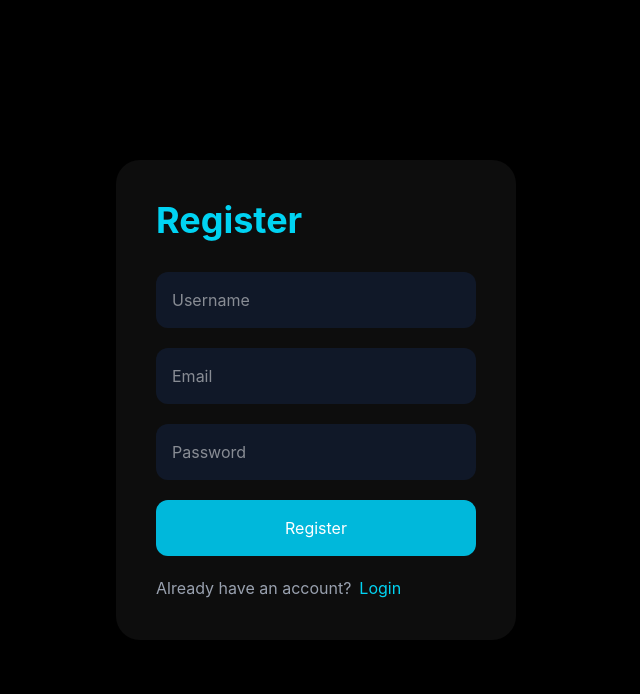
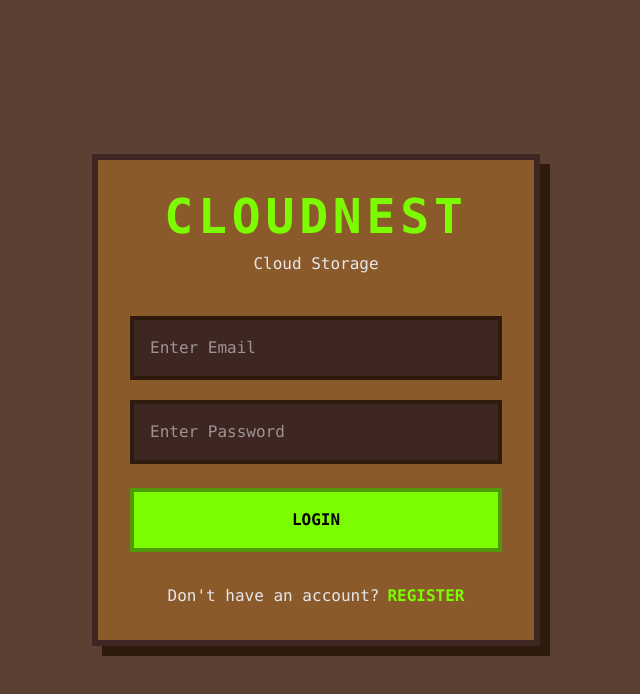
Before and after one commit to Abhayab24/CloudNest, a React app in the folder frontend/: page / in a window 1280 px wide. Before the commit this address led to /register. Shown: the top 694 px of the page, without its empty margins (324-964 px from the left). Built offline with nearby package versions, Linux system fonts and the light colour scheme; the HTML template or start-up script is replaced by a standard one.

Commit message:
Fix:Ui is changed to Minecraft Pixel style UI

```diff
--- a/frontend/src/App.jsx
+++ b/frontend/src/App.jsx
@@ -19,15 +19,18 @@ export default function App() {
 
       <Routes>
 
-        {/* Default Route */}
+        {/* Homepage */}
 
         <Route
           path="/"
-          element={
-            token
-            ? <Navigate to="/dashboard" />
-            : <Navigate to="/register" />
-          }
+          element={<Login />}
+        />
+
+        {/* Login */}
+
+        <Route
+          path="/login"
+          element={<Login />}
         />
 
         {/* Register */}
@@ -37,14 +40,7 @@ export default function App() {
           element={<Register />}
         />
 
-        {/* Login */}
-
-        <Route
-          path="/login"
-          element={<Login />}
-        />
-
-        {/* Dashboard */}
+        {/* Protected Dashboard */}
 
         <Route
           path="/dashboard"
--- a/frontend/src/pages/Dashboard.jsx
+++ b/frontend/src/pages/Dashboard.jsx
@@ -4,8 +4,6 @@ export default function Dashboard() {
 
   const [files, setFiles] = useState([]);
   const [visibility, setVisibility] = useState("private");
-
-  /* Fetch Files */
 
   const fetchFiles = async () => {
 
@@ -52,8 +50,9 @@ export default function Dashboard() {
 
     try {
 
-      await fetch("http://localhost:5000/upload", {
-
+      await fetch(
+        "http://localhost:5000/upload",
+        {
           method: "POST",
 
           headers: {
@@ -61,7 +60,8 @@ export default function Dashboard() {
           },
 
           body: formData
-      });
+        }
+      );
 
       fetchFiles();
 
@@ -78,11 +78,8 @@ export default function Dashboard() {
     try {
 
       await fetch(
-
         `http://localhost:5000/delete/${encodeURIComponent(fileName)}`,
-
         {
-
           method: "DELETE",
 
           headers: {
@@ -105,56 +102,60 @@ export default function Dashboard() {
 
     localStorage.removeItem("token");
 
-    window.location.href = "/login";
+    window.location.href = "/";
   };
 
   return (
 
-    <div className="min-h-screen bg-black text-white p-10">
+    <div className="min-h-screen bg-[#5C4033] text-white p-8 font-mono">
 
       {/* Navbar */}
 
-      <div className="flex justify-between items-center mb-10">
+      <div className="flex justify-between items-center mb-10 bg-[#3E2723] border-4 border-[#2E1B0E] p-5">
 
-        <h1 className="text-5xl font-bold text-cyan-400">
-          CloudNest
+        <div>
+
+          <h1 className="text-5xl font-bold text-[#7CFC00] tracking-widest">
+            CLOUDNEST
           </h1>
+
+
+
+        </div>
 
         <button
           onClick={logout}
-          className="bg-red-500 px-5 py-3 rounded-xl hover:bg-red-600"
+          className="bg-red-700 border-4 border-red-900 px-6 py-3 hover:bg-red-600 active:translate-y-1"
         >
           Logout
         </button>
 
       </div>
 
-      {/* Upload */}
+      {/* Upload Box */}
 
-      <div className="border-2 border-dashed border-cyan-500 rounded-3xl p-16 text-center bg-white/5">
+      <div className="bg-[#8B5A2B] border-4 border-[#5D3A1A] p-8 mb-10">
 
-        <h2 className="text-3xl mb-5 font-semibold">
-          Upload Files
+        <h2 className="text-3xl font-bold mb-3 text-[#7CFC00]">
+          Upload File
         </h2>
 
-        <p className="text-gray-400 mb-6">
-          Upload and share your files securely
+        <p className="mb-6 text-gray-200">
+          Store your blocks securely
         </p>
+
+        <div className="flex flex-col md:flex-row gap-5">
 
           <input
             type="file"
             onChange={handleUpload}
-          className="bg-gray-900 p-4 rounded-xl"
+            className="bg-[#3E2723] border-4 border-[#2E1B0E] p-4 w-full"
           />
-
-        {/* Visibility */}
-
-        <div className="mt-5">
 
           <select
             value={visibility}
             onChange={(e) => setVisibility(e.target.value)}
-            className="bg-gray-900 p-4 rounded-xl"
+            className="bg-[#3E2723] border-4 border-[#2E1B0E] p-4"
           >
 
             <option value="private">
@@ -173,32 +174,54 @@ export default function Dashboard() {
 
       {/* Files */}
 
-      <div className="grid grid-cols-1 md:grid-cols-3 gap-6 mt-10">
+      <h2 className="text-4xl font-bold mb-8 text-[#7CFC00]">
+        Inventory
+      </h2>
+
+      <div className="grid grid-cols-1 md:grid-cols-2 lg:grid-cols-3 gap-6">
 
         {files.map((file, index) => (
 
           <div
             key={index}
-            className="bg-white/5 border border-white/10 rounded-2xl p-6"
+            className="bg-[#8B5A2B] border-4 border-[#5D3A1A] p-6 hover:scale-[1.02] transition"
           >
 
-            <h2 className="text-xl font-semibold mb-3 break-words">
+            <div className="text-5xl mb-4">
+              📦
+            </div>
+
+            <h2 className="text-xl break-words font-bold mb-2">
 
   {file.fileName || file}
 
 </h2>
 
-            <p className="text-gray-400 mb-5">
+<p className="text-sm text-gray-200 mb-4">
+
+  Uploaded by: {file.uploadedBy || "Unknown"}
+
+</p>
+
+            <div className="mb-5">
+
+              <span
+                className={`px-4 py-2 border-2 font-bold ${
+                  file.visibility === "public"
+                  ? "bg-green-700 border-green-900"
+                  : "bg-yellow-700 border-yellow-900"
+                }`}
+              >
 
                 {file.visibility
                   ? file.visibility.toUpperCase()
                   : "PRIVATE"}
 
-            </p>
+              </span>
+
+            </div>
 
             <div className="flex gap-3">
-
-              {/* Secure Download */}
 
               <button
 
@@ -212,18 +235,16 @@ export default function Dashboard() {
                   );
                 }}
 
-                className="bg-cyan-500 px-4 py-2 rounded-lg hover:bg-cyan-600"
+                className="flex-1 bg-green-700 border-4 border-green-900 py-3 font-bold hover:bg-green-600 active:translate-y-1"
               >
                 Download
               </button>
-
-              {/* Delete */}
 
               <button
 
                 onClick={() => deleteFile(file.fileName || file)}
 
-                className="bg-red-500 px-4 py-2 rounded-lg hover:bg-red-600"
+                className="flex-1 bg-red-700 border-4 border-red-900 py-3 font-bold hover:bg-red-600 active:translate-y-1"
               >
                 Delete
               </button>
--- a/frontend/src/pages/Login.jsx
+++ b/frontend/src/pages/Login.jsx
@@ -1,9 +1,7 @@
 import { useState } from "react";
-import { useNavigate, Link } from "react-router-dom";
+import { Link } from "react-router-dom";
 
 export default function Login() {
-
-  const navigate = useNavigate();
 
   const [formData, setFormData] = useState({
     email: "",
@@ -43,8 +41,6 @@ export default function Login() {
 
         localStorage.setItem("token", data.token);
 
-        alert("Login Successful");
-
         window.location.href = "/dashboard";
 
       } else {
@@ -60,53 +56,64 @@ export default function Login() {
 
   return (
 
-    <div className="min-h-screen bg-black flex justify-center items-center text-white">
+    <div className="min-h-screen bg-[#5C4033] flex justify-center items-center px-5 font-mono">
 
-      <form
-        onSubmit={handleSubmit}
-        className="bg-white/5 p-10 rounded-3xl w-[400px]"
-      >
+      <div className="w-full max-w-md bg-[#8B5A2B] border-[6px] border-[#3E2723] p-8 shadow-[10px_10px_0px_#2E1B0E]">
 
-        <h1 className="text-4xl font-bold mb-8 text-cyan-400">
-          Login
+        {/* Logo */}
+
+        <h1 className="text-5xl text-center font-bold text-[#7CFC00] tracking-widest mb-3">
+          CLOUDNEST
         </h1>
+
+        <p className="text-center text-gray-200 mb-10">
+          Cloud Storage
+        </p>
+
+        {/* Form */}
+
+        <form onSubmit={handleSubmit}>
 
           <input
             type="email"
             name="email"
-          placeholder="Email"
+            placeholder="Enter Email"
             onChange={handleChange}
-          className="w-full p-4 mb-5 bg-gray-900 rounded-xl"
+            className="w-full p-4 mb-5 bg-[#3E2723] border-[4px] border-[#2E1B0E] text-white outline-none"
           />
 
           <input
             type="password"
             name="password"
-          placeholder="Password"
+            placeholder="Enter Password"
             onChange={handleChange}
-          className="w-full p-4 mb-5 bg-gray-900 rounded-xl"
+            className="w-full p-4 mb-6 bg-[#3E2723] border-[4px] border-[#2E1B0E] text-white outline-none"
           />
 
           <button
-          className="w-full bg-cyan-500 p-4 rounded-xl hover:bg-cyan-600"
+            className="w-full bg-[#7CFC00] border-[4px] border-[#4E9A06] text-black font-bold p-4 hover:bg-[#8FFF00] active:translate-y-1 transition"
           >
-          Login
+            LOGIN
           </button>
 
-        <p className="mt-5 text-gray-400">
+        </form>
+
+        {/* Register */}
+
+        <p className="text-center text-gray-200 mt-8">
 
           Don't have an account?
 
           <Link
             to="/register"
-            className="text-cyan-400 ml-2"
+            className="text-[#7CFC00] font-bold ml-2"
           >
-            Register
+            REGISTER
           </Link>
 
         </p>
 
-      </form>
+      </div>
 
     </div>
   );
--- a/frontend/src/pages/Register.jsx
+++ b/frontend/src/pages/Register.jsx
@@ -1,9 +1,7 @@
 import { useState } from "react";
-import { useNavigate, Link } from "react-router-dom";
+import { Link } from "react-router-dom";
 
 export default function Register() {
-
-  const navigate = useNavigate();
 
   const [formData, setFormData] = useState({
     username: "",
@@ -42,7 +40,7 @@ export default function Register() {
 
       alert(data.message);
 
-      navigate("/login");
+      window.location.href = "/login";
 
     } catch(error) {
 
@@ -52,61 +50,72 @@ export default function Register() {
 
   return (
 
-    <div className="min-h-screen bg-black flex justify-center items-center text-white">
+    <div className="min-h-screen bg-[#5C4033] flex justify-center items-center px-5 font-mono">
 
-      <form
-        onSubmit={handleSubmit}
-        className="bg-white/5 p-10 rounded-3xl w-[400px]"
-      >
+      <div className="w-full max-w-md bg-[#8B5A2B] border-[6px] border-[#3E2723] p-8 shadow-[10px_10px_0px_#2E1B0E]">
 
-        <h1 className="text-4xl font-bold mb-8 text-cyan-400">
-          Register
+        {/* Logo */}
+
+        <h1 className="text-5xl text-center font-bold text-[#7CFC00] tracking-widest mb-3">
+          CLOUDNEST
         </h1>
+
+        <p className="text-center text-gray-200 mb-10">
+          Create Your Player Account
+        </p>
+
+        {/* Form */}
+
+        <form onSubmit={handleSubmit}>
 
           <input
             type="text"
             name="username"
-          placeholder="Username"
+            placeholder="Enter Username"
             onChange={handleChange}
-          className="w-full p-4 mb-5 bg-gray-900 rounded-xl"
+            className="w-full p-4 mb-5 bg-[#3E2723] border-[4px] border-[#2E1B0E] text-white outline-none"
           />
 
           <input
             type="email"
             name="email"
-          placeholder="Email"
+            placeholder="Enter Email"
             onChange={handleChange}
-          className="w-full p-4 mb-5 bg-gray-900 rounded-xl"
+            className="w-full p-4 mb-5 bg-[#3E2723] border-[4px] border-[#2E1B0E] text-white outline-none"
           />
 
           <input
             type="password"
             name="password"
-          placeholder="Password"
+            placeholder="Enter Password"
             onChange={handleChange}
-          className="w-full p-4 mb-5 bg-gray-900 rounded-xl"
+            className="w-full p-4 mb-6 bg-[#3E2723] border-[4px] border-[#2E1B0E] text-white outline-none"
           />
 
           <button
-          className="w-full bg-cyan-500 p-4 rounded-xl hover:bg-cyan-600"
+            className="w-full bg-[#7CFC00] border-[4px] border-[#4E9A06] text-black font-bold p-4 hover:bg-[#8FFF00] active:translate-y-1 transition"
           >
-          Register
+            REGISTER
           </button>
 
-        <p className="mt-5 text-gray-400">
+        </form>
+
+        {/* Login */}
+
+        <p className="text-center text-gray-200 mt-8">
 
           Already have an account?
 
           <Link
             to="/login"
-            className="text-cyan-400 ml-2"
+            className="text-[#7CFC00] font-bold ml-2"
           >
-            Login
+            LOGIN
           </Link>
 
         </p>
 
-      </form>
+      </div>
 
     </div>
   );
```
Lines whose indentation alone changed are shown as unchanged.
